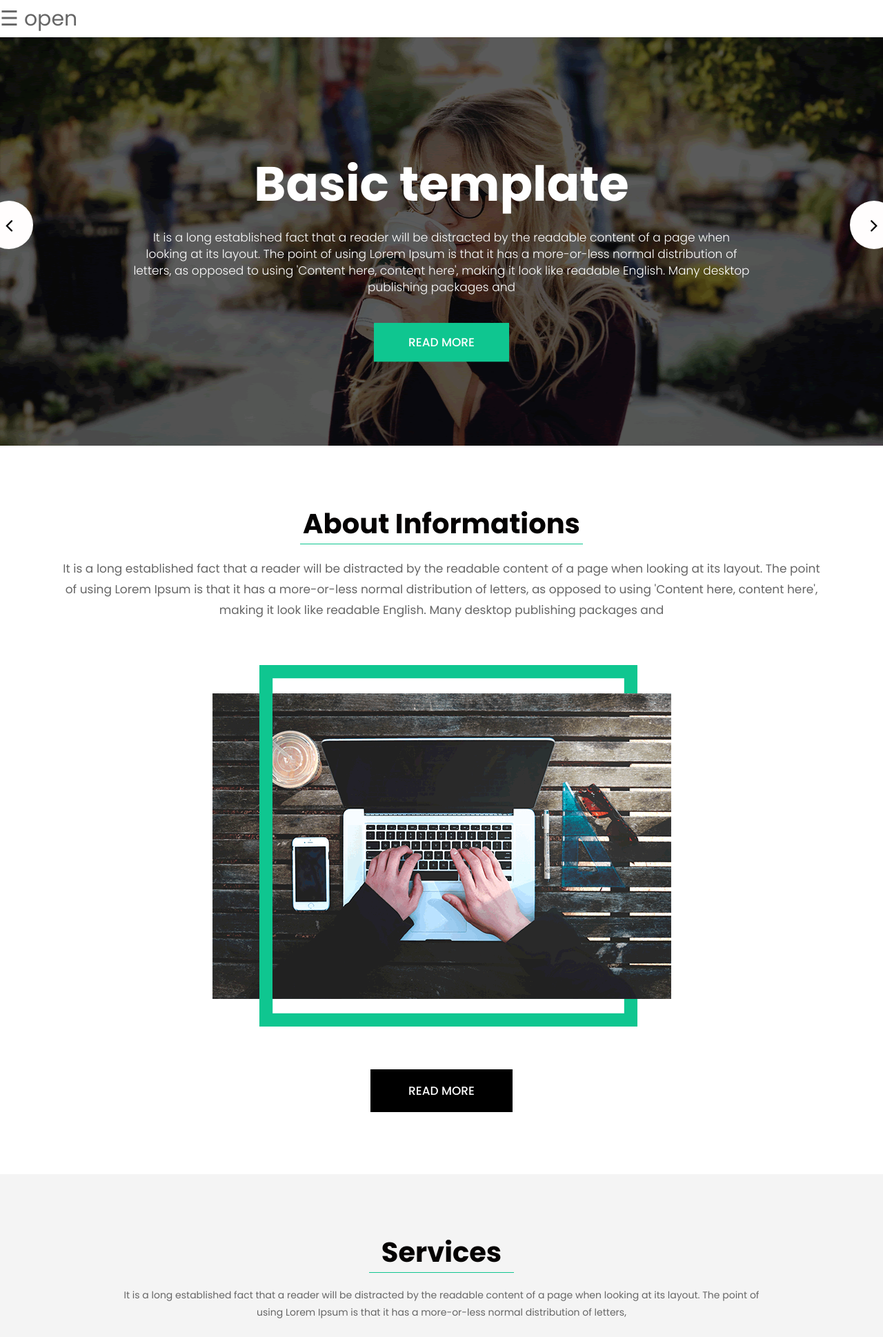
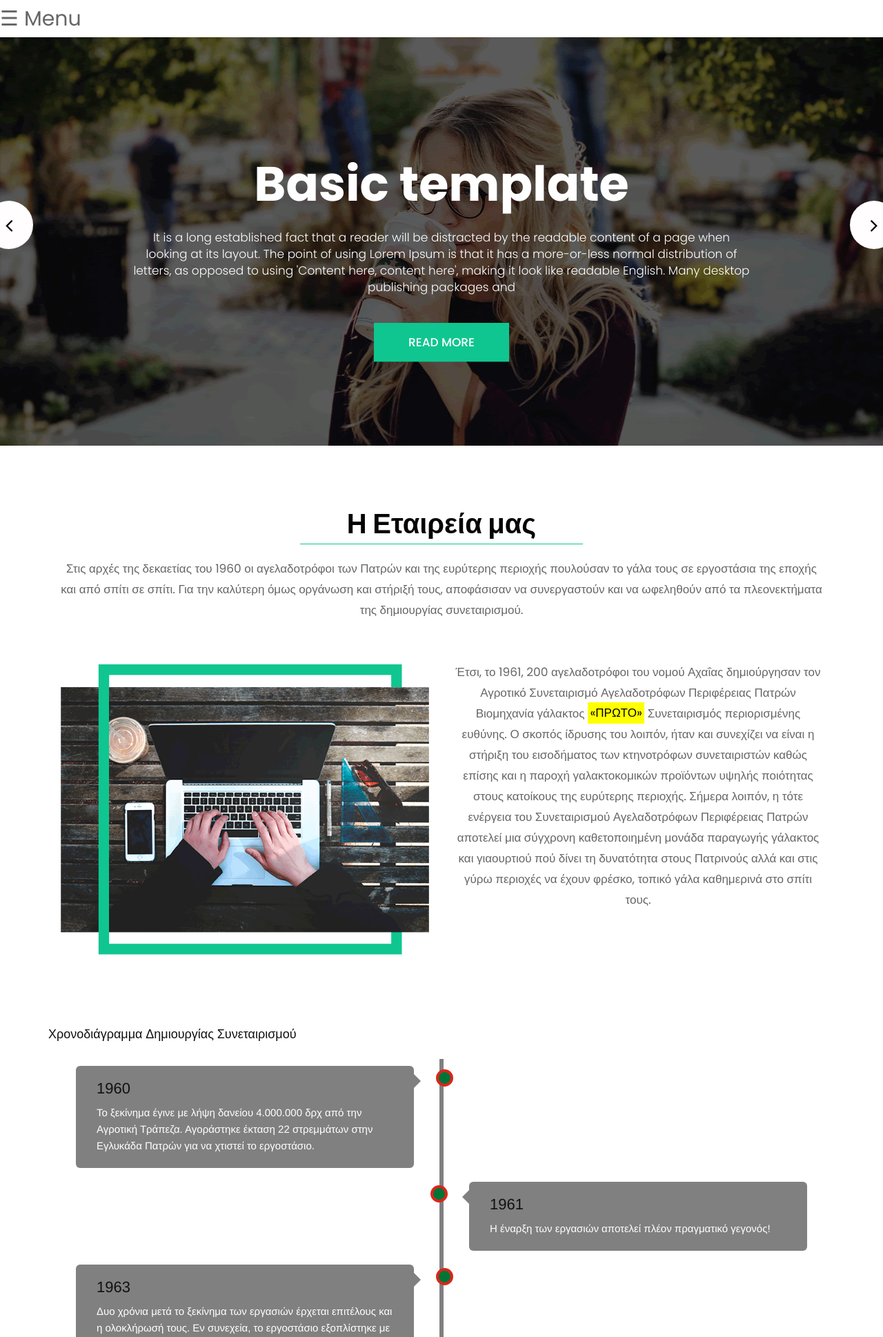
Before and after one commit to atr0x23/proto-wise, a PHP site: page / in a window 1280 px wide. Shown: the top 1938 px of the page at 69% size. Run offline with PHP 8.4, Linux system fonts and the light colour scheme; some libraries are stand-ins or nearby versions.

Commit message:
remake of about-section

```diff
--- a/css/style.css
+++ b/css/style.css
@@ -1769,6 +1769,10 @@ input[type="radio"] .styled:checked+label::after {
 	line-height: 30px;
 }
 
+.mytext{
+	text-align: justify;
+}
+
 .about .img-box {
 	text-align: center;
 }
@@ -1800,12 +1804,14 @@ input[type="radio"] .styled:checked+label::after {
 /** end about section **/
 
 
-/** service section **/
+/** Products section **/
+
 
 .service {
 	padding-top: 90px;
 	padding-bottom: 60px;
-	background: #f4f4f4;
+	background-color: #ffffff; /* For browsers that do not support gradients */
+	background-image: linear-gradient(#f4f4f4, #ffffff);
 }
 
 .service .titlepage span {
@@ -2026,11 +2032,6 @@ img.zoom {
 
 /** end download section **/
 
-/* Gradient background */
-#grad1 {
-	height: auto;
-	background-color: #00b0d9; /* For browsers that do not support gradients */
-	background-image: linear-gradient(#fff, #00b0d9);}
 
 .testimonial {
 	background: #0fc690;
@@ -2413,6 +2414,12 @@ ul.contant_icon li img {
 
 
 /** thanos footer **/
+
+/* Gradient background */
+#grad1 {
+	height: auto;
+	background-color: #00b0d9; /* For browsers that do not support gradients */
+	background-image: linear-gradient(#fff, #00b0d9);}
 
 .w3-center{text-align:center!important}
 .w3-padding-64{padding-top:64px!important;padding-bottom:64px!important}
--- a/index.html
+++ b/index.html
@@ -16,6 +16,7 @@
       <link rel="stylesheet" href="css/bootstrap.min.css">
       <!-- style css -->
       <link rel="stylesheet" href="css/style.css">
+      <link rel="stylesheet" href="css/timeline.css">
       <!-- Responsive-->
       <link rel="stylesheet" href="css/responsive.css">
       <!-- fevicon -->
@@ -58,14 +59,14 @@
       <div id="myNav" class="overlay">
          <a href="javascript:void(0)" class="closebtn" onclick="closeNav()">&times;</a>
          <div class="overlay-content">
-           <a href="#">About</a>
-           <a href="#">Services</a>
-           <a href="#">Clients</a>
-           <a href="#">Contact</a>
+           <a href="http://psofos.gr/proto/#about">Η Εταιρεία</a>
+           <a href="#service">Τα Προϊόντα μας</a>
+           <a href="#">Εκδηλώσεις</a>
+           <a href="#">Επικοινωνία</a>
          </div>
        </div>
 
-       <span style="font-size:30px;cursor:pointer" onclick="openNav()">&#9776; open</span>
+       <span style="font-size:30px;cursor:pointer" onclick="openNav()">&#9776; Menu </span>
 
       <!-- end navbar -->
       <section class="slider_section">
@@ -110,35 +111,98 @@
             </a>
          </div>
       </section>
+
+
       <!-- about  -->
       <div id="about" class="about top_layer">
          <div class="container">
             <div class="row">
                <div class="col-md-12">
                   <div class="titlepage">
-                     <h2>About Informations</h2>
-                     <span>It is a long established fact that a reader will be distracted by the readable content of a page when looking at its layout. The point of using Lorem Ipsum is that it has a more-or-less normal distribution of letters, as opposed to using 'Content here, content here', making it look like readable English. Many desktop publishing packages and </span>
+                     <h2>Η Εταιρεία μας</h2>
+                     <span>Στις αρχές της δεκαετίας του 1960 οι αγελαδοτρόφοι των Πατρών και της ευρύτερης περιοχής πουλούσαν το γάλα τους σε εργοστάσια της εποχής
+                           και από σπίτι σε σπίτι. Για την καλύτερη όμως οργάνωση και στήριξή τους, αποφάσισαν να συνεργαστούν και να ωφεληθούν από τα πλεονεκτήματα
+                           της δημιουργίας συνεταιρισμού. </span>
                   </div>
                </div>
             </div>
             <div class="row">
-               <div class="col-md-12">
-                  <div class="img-box">
-                     <figure><img src="images/about.png" alt="img"/></figure>
-                     <a href="#">read more</a>
+               <div class="col-md-6"><img src="images/about.png" alt="img"/></div>
+               <div class="col-md-6 mytext titlepage"><span>Έτσι, το 1961, 200 αγελαδοτρόφοι του νομού
+                  Αχαΐας δημιούργησαν τον Αγροτικό Συνεταιρισμό Αγελαδοτρόφων Περιφέρειας Πατρών Βιομηχανία γάλακτος <mark>«ΠΡΩΤΟ»</mark>
+                  Συνεταιρισμός περιορισμένης ευθύνης. Ο σκοπός ίδρυσης του λοιπόν, ήταν και συνεχίζει να είναι η στήριξη του εισοδήματος των
+                  κτηνοτρόφων συνεταιριστών καθώς επίσης και η παροχή γαλακτοκομικών προϊόντων υψηλής ποιότητας στους κατοίκους της ευρύτερης περιοχής.
+                  Σήμερα λοιπόν, η τότε ενέργεια του Συνεταιρισμού Αγελαδοτρόφων Περιφέρειας Πατρών αποτελεί μια σύγχρονη καθετοποιημένη μονάδα παραγωγής
+                  γάλακτος και γιαουρτιού πού δίνει τη δυνατότητα στους Πατρινούς αλλά και στις γύρω περιοχές να έχουν φρέσκο, τοπικό γάλα καθημερινά
+                  στο σπίτι τους.</span>
+               </div>
+            </div>
+            <!-- Start of Timeline -->
+            <div class="row" style="margin-top: 100px;">
+               <h3 class="w3-center">Χρονοδιάγραμμα Δημιουργίας Συνεταιρισμού</h3>
+               <br><br>
+               <div class="body-timeline">
+                  <div class="timeline">
+                     <div class="container-timeline left">
+                        <div class="content-timeline">
+                        <h2>1960</h2>
+                        <p>Το ξεκίνημα έγινε με λήψη δανείου 4.000.000 δρχ από την Αγροτική Τράπεζα. Αγοράστηκε έκταση 22 στρεμμάτων στην Εγλυκάδα Πατρών για να χτιστεί το εργοστάσιο.</p>
+                        </div>
+                     </div>
+                     <div class="container-timeline right">
+                        <div class="content-timeline">
+                        <h2>1961</h2>
+                        <p>Η έναρξη των εργασιών αποτελεί πλέον πραγματικό γεγονός!</p>
+                        </div>
+                     </div>
+                     <div class="container-timeline left">
+                        <div class="content-timeline">
+                        <h2>1963</h2>
+                        <p>Δυο χρόνια μετά το ξεκίνημα των εργασιών έρχεται επιτέλους και η ολοκλήρωσή τους.
+                           Εν συνεχεία, το εργοστάσιο εξοπλίστηκε με τα πλέον σύγχρονα μηχανήματα της εποχής τα οποία ήταν δωρεά της UNISEF, ενώ η υποχρέωσή του
+                           ήταν να τροφοδοτεί με προϊόντα τα ιδρύματα, νοσοκομεία και γηροκομία που ανήκαν στον νομό Αχαΐας.</p>
+                        </div>
+                     </div>
+                     <div class="container-timeline right">
+                        <div class="content-timeline">
+                        <h2>1964</h2>
+                        <p>Στις 2 Ιανουαρίου <b>ξεκινά η λειτουργία του εργοστασίου!</b>
+                           Παράλληλα βελτιώνονταν και οι συνθήκες υγιεινής στις φάρμες δίνοντας την βάση για παραγωγή προϊόντων υψηλής ποιότητας.</p>
+                        </div>
+                     </div>
+                     <div class="container-timeline left">
+                        <div class="content-timeline">
+                        <h2>1980</h2>
+                        <p>Άλλη μία χρονιά σταθμός στην ιστορία. Εξοφλείται το δάνειο από την ΑΤΕ και ο συνεταιρισμός γίνεται εξ ολοκλήρου ιδιοκτησία των συνεταίρων.
+                           Έκτοτε, τα όργανα διοίκησης του συνεταιρισμού είναι η γενική συνέλευση και το διοικητικό συμβούλιο που ορίζονται μετά από εκλογές μεταξύ των μελών του.</p>
+                        </div>
+                     </div>
+                  </div>
+                  <div style="margin-top: 50px;">
+                     <div class="content-timeline">
+                        <h2>Σήμερα</h2>
+                        <p>Από το ξεκίνημα αλλά και όλα τα χρόνια λειτουργίας του εργοστασίου, η αναβάθμιση και ο εκσυγχρονισμός του είναι συνεχής. Νέα μηχανήματα, μέσα μεταφοράς του γάλακτος, επένδυση σε
+                        ανθρώπινο δυναμικό, πιστοποίηση με συστήματα διασφάλισης ποιότητας είναι τα μέσα που κρατούν τον συνεταιρισμό ψηλά και έτοιμο να ανταπεξέλθει στις προκλήσεις της εποχής.
+                        Ψηλά στις προτεραιότητές του είναι και ο κοινωνικός του ρόλος. Χορηγίες σε ιδρύματα και σε εκδηλώσεις του δήμου, πραγματοποίηση εκπαιδευτικών ξεναγήσεων σε μαθητές,
+                        δυνατότητα πραγματοποίησης πρακτικής άσκησης φοιτητών είναι δράσεις που ενδυναμώνουν τους δεσμούς του συνεταιρισμού με την τοπική κοινωνία. </p>
+                     </div>
+                     <br>
                   </div>
                </div>
             </div>
+            <!-- END of Timeline -->
          </div>
       </div>
       <!-- end abouts -->
-      <!-- service -->
+
+
+      <!-- products -->
       <div id="service" class="service">
          <div class="container">
             <div class="row">
                <div class="col-md-12">
                   <div class="titlepage">
-                     <h2>Services </h2>
+                     <h2>Προϊόντα </h2>
                      <span>It is a long established fact that a reader will be distracted by the readable content of a page when looking at its layout. The point of <br>using Lorem Ipsum is that it has a more-or-less normal distribution of letters,</span>
                   </div>
                </div>
```
